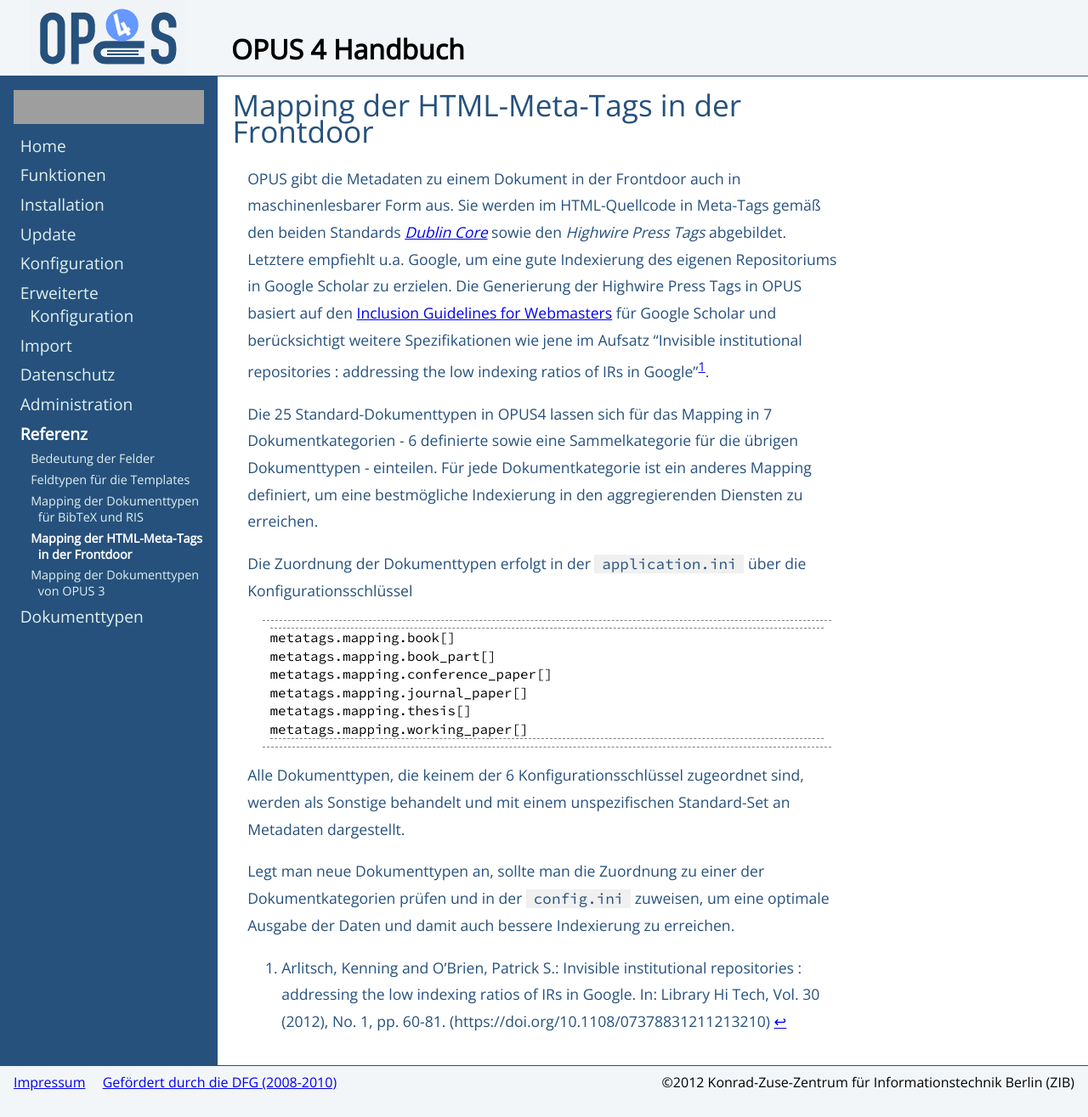
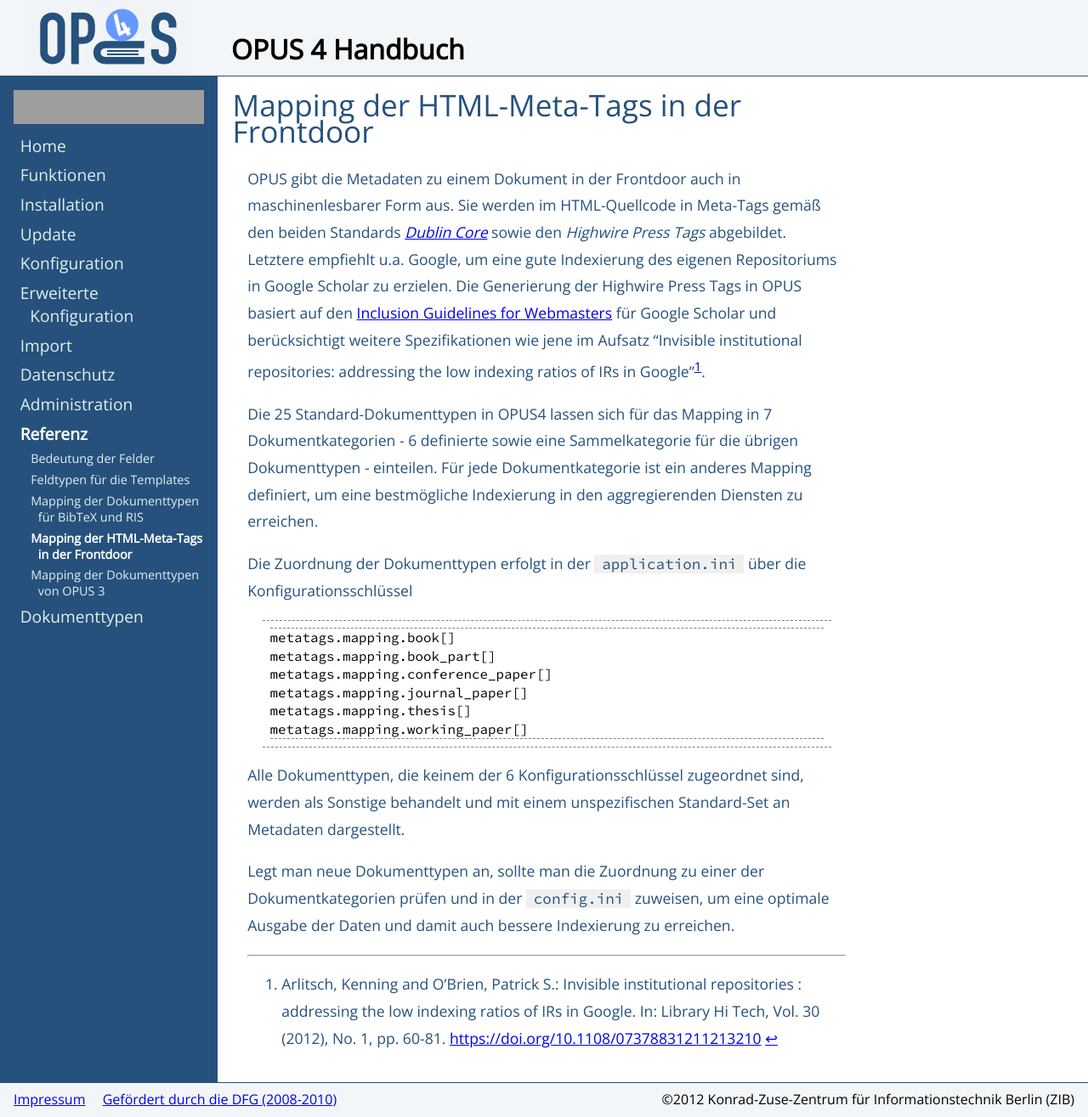
Before and after one commit to OPUS4/userdoc, a Jekyll site: the page built from reference/metatags.md, in a window 1280 px wide. Shown: the whole page at 85% size. Built offline with Jekyll 4.4.1, drawn with Linux system fonts in a browser that asks for light colours; part of the change alters nothing that is shown; grey boxes are pictures that could not be loaded.

Commit message:
Correcting footnote

```diff
--- a/reference/metatags.md
+++ b/reference/metatags.md
@@ -5,7 +5,7 @@ weight: 10
 
 # Mapping der HTML-Meta-Tags in der Frontdoor
 
-OPUS gibt die Metadaten zu einem Dokument in der Frontdoor auch in maschinenlesbarer Form aus. Sie werden im HTML-Quellcode in Meta-Tags gemäß den beiden Standards [*Dublin Core*](http://www.dublincore.org/specifications/dublin-core/dcmi-terms/) sowie den *Highwire Press Tags* abgebildet. Letztere empfiehlt u.a. Google, um eine gute Indexierung des eigenen Repositoriums in Google Scholar zu erzielen. Die Generierung der Highwire Press Tags in OPUS basiert auf den [Inclusion Guidelines for Webmasters](https://scholar.google.de/intl/de/scholar/inclusion.html) für Google Scholar und berücksichtigt weitere Spezifikationen wie jene im Aufsatz "Invisible institutional repositories : addressing the low indexing ratios of IRs in Google"[^1].
+OPUS gibt die Metadaten zu einem Dokument in der Frontdoor auch in maschinenlesbarer Form aus. Sie werden im HTML-Quellcode in Meta-Tags gemäß den beiden Standards [*Dublin Core*](http://www.dublincore.org/specifications/dublin-core/dcmi-terms/) sowie den *Highwire Press Tags* abgebildet. Letztere empfiehlt u.a. Google, um eine gute Indexierung des eigenen Repositoriums in Google Scholar zu erzielen. Die Generierung der Highwire Press Tags in OPUS basiert auf den [Inclusion Guidelines for Webmasters](https://scholar.google.de/intl/de/scholar/inclusion.html) für Google Scholar und berücksichtigt weitere Spezifikationen wie jene im Aufsatz "Invisible institutional repositories: addressing the low indexing ratios of IRs in Google"[^1].
 
 Die 25 Standard-Dokumenttypen in OPUS4 lassen sich für das Mapping in 7 Dokumentkategorien - 6 definierte sowie eine Sammelkategorie für die übrigen Dokumenttypen - einteilen. Für jede Dokumentkategorie ist ein anderes Mapping definiert, um eine bestmögliche Indexierung in den aggregierenden Diensten zu erreichen.
 
@@ -22,4 +22,8 @@ Alle Dokumenttypen, die keinem der 6 Konfigurationsschlüssel zugeordnet sind, w
 
 Legt man neue Dokumenttypen an, sollte man die Zuordnung zu einer der Dokumentkategorien prüfen und in der `config.ini` zuweisen, um eine optimale Ausgabe der Daten und damit auch bessere Indexierung zu erreichen.
 
-[^1]: Arlitsch, Kenning and O’Brien, Patrick S.: Invisible institutional repositories : addressing the low indexing ratios of IRs in Google. In: Library Hi Tech, Vol. 30 (2012), No. 1, pp. 60-81. (https://doi.org/10.1108/07378831211213210)
+
+
+
+----
+[^1]: Arlitsch, Kenning and O’Brien, Patrick S.: Invisible institutional repositories : addressing the low indexing ratios of IRs in Google. In: Library Hi Tech, Vol. 30 (2012), No. 1, pp. 60-81. [https://doi.org/10.1108/07378831211213210](https://doi.org/10.1108/07378831211213210)
```
